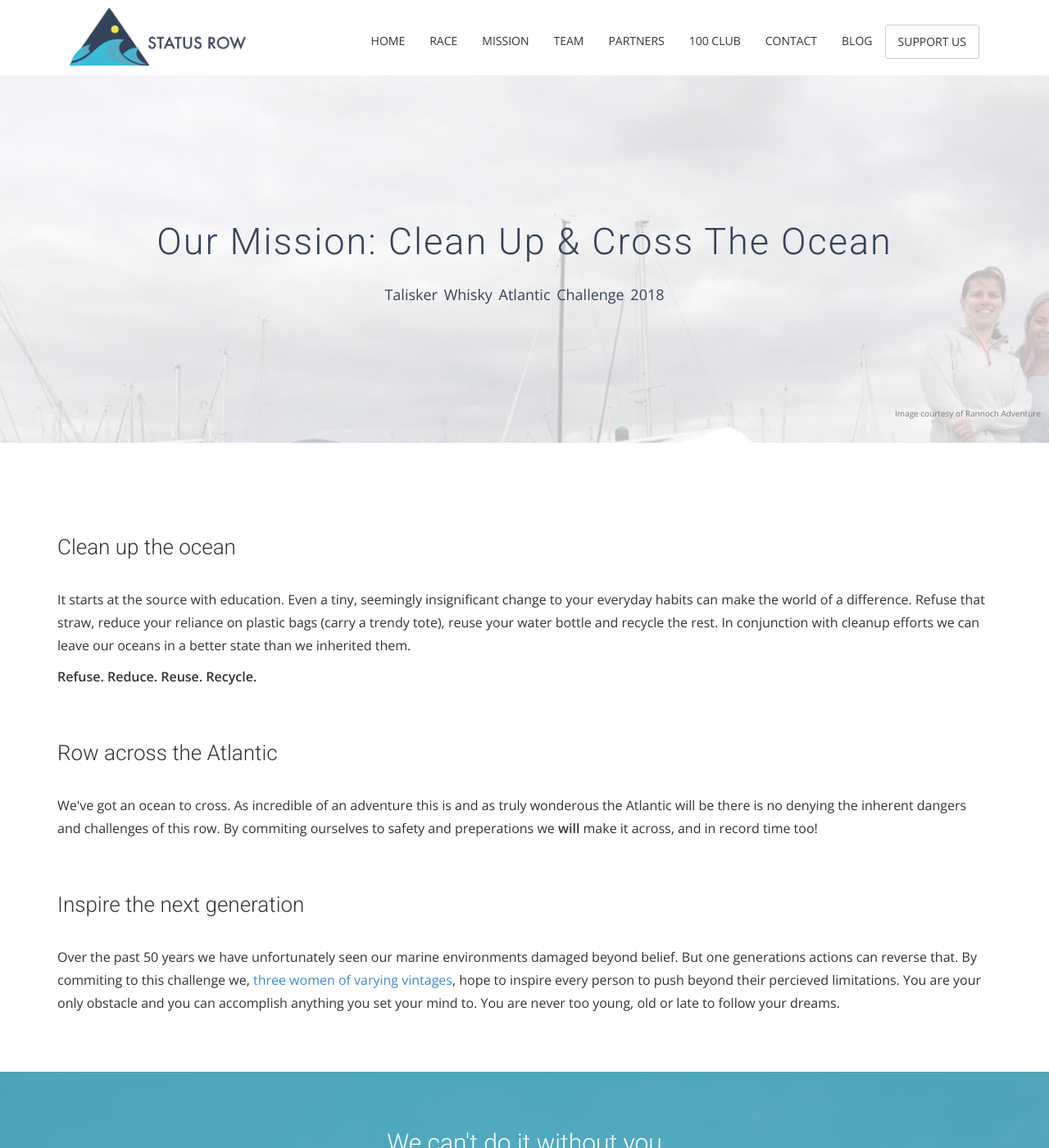
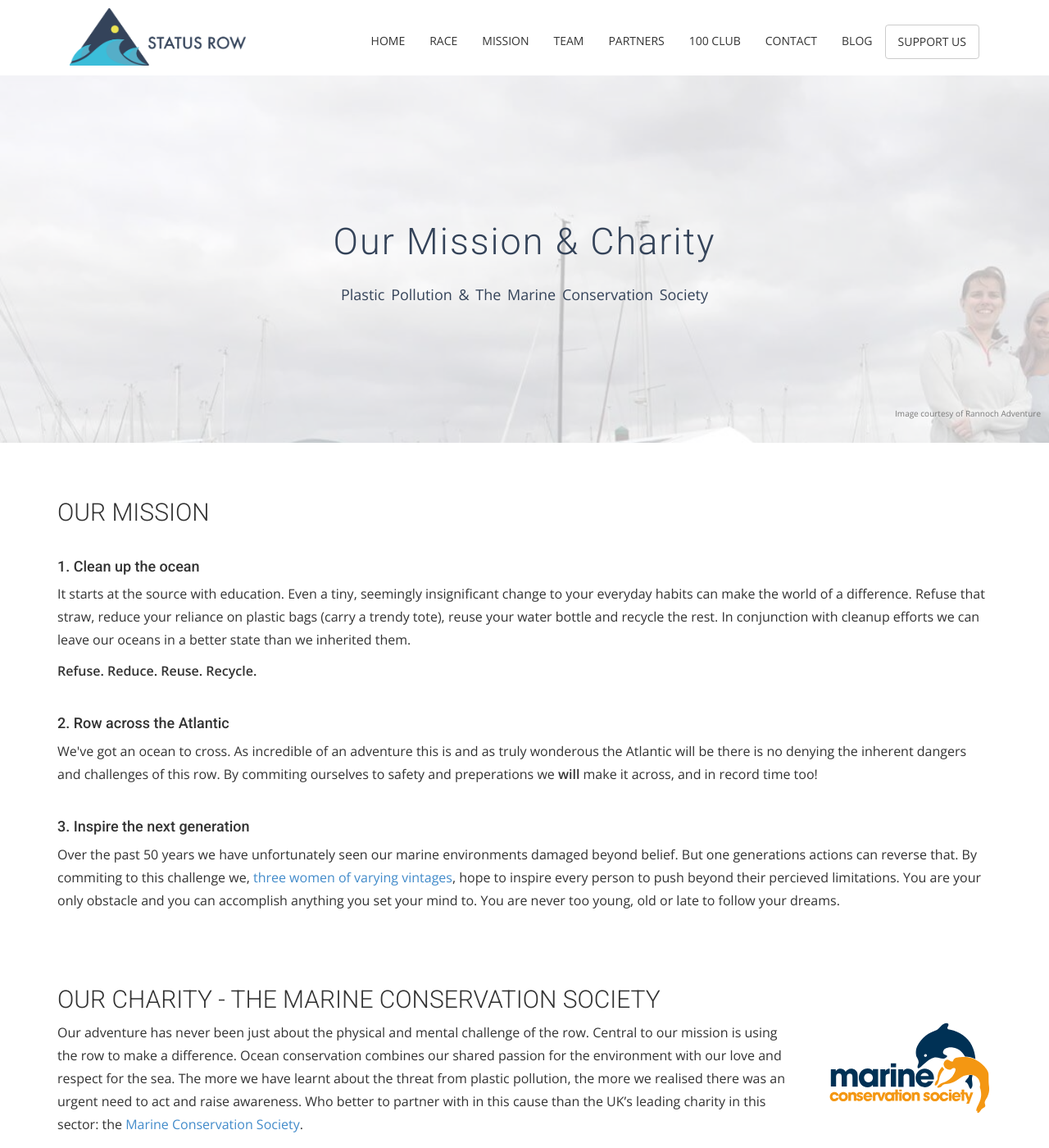
Before and after one commit to statusrow/statusrow.github.io, a Jekyll site: the page built from mission.html, in a window 1280 px wide and 1400 px high. Shown: the whole window at 82% size. Built offline with Jekyll 4.4.1, drawn with Linux system fonts in a browser that asks for light colours; nearby versions of some CDN libraries; some web fonts are replaced; some of the changed text lies outside the part shown.

Commit message:
Add charity to mission

```diff
--- a/css/responsive.css
+++ b/css/responsive.css
@@ -201,7 +201,14 @@
     padding: 30px 0;
   }
   #mission {
+    margin: 60px auto;
+  }
+  #charity {
     margin: 0 auto;
+  }
+  #charity img {
+    margin: 40px auto;
+    float: none;
   }
   /*--
 	wrapper Start
--- a/css/style.css
+++ b/css/style.css
@@ -202,6 +202,17 @@
 #mission h2 {
   margin: 60px auto 30px;
 }
+#charity {
+  margin: 60px auto;
+}
+#charity h2 {
+  margin: 60px auto 30px;
+}
+#charity img {
+  max-width: 200px;
+  float: right;
+  margin-left: 50px;
+}
 #blog-list {
   margin-top: 60px;
 }
--- a/mission.html
+++ b/mission.html
@@ -4,15 +4,14 @@
 description: Small actions over time add up to deliver big results when done together. This applies to rowing the Atlantic & fighting plastic pollution through everyday changes.
 permalink: /mission/
 ---
-
     <!-- Slider Start -->
 <section id="global-header">
     <div class="container">
         <div class="row">
             <div class="col-md-12">
                 <div class="block">
-                  <h1>Our Mission: Clean up & cross the Ocean</h1>
-                  <p>Talisker Whisky Atlantic Challenge 2018</p>
+                  <h1>Our Mission &amp; Charity</h1>
+                  <p>Plastic Pollution &amp; The Marine Conservation Society</p>
                 </div>
             </div>
         </div>
@@ -30,14 +29,50 @@
   <div class="container">
     <div class="row">
       <div class="col-md-12">
-        <h2>Clean up the ocean</h2>
+        <h3>Our Mission</h3>
+        <br/>
+        <h4>1. Clean up the ocean</h4>
         <p>It starts at the source with education. Even a tiny, seemingly insignificant change to your everyday habits can make the world of a difference. Refuse that straw, reduce your reliance on plastic bags (carry a trendy tote), reuse your water bottle and recycle the rest. In conjunction with cleanup efforts we can leave our oceans in a better state than we inherited them.</p>
         <p><strong>Refuse. Reduce. Reuse. Recycle.</strong></p>
-       <h2>Row across the Atlantic</h2>
+        <br/>
+        <h4>2. Row across the Atlantic</h4>
         <p>We've got an ocean to cross. As incredible of an adventure this is and as truly wonderous the Atlantic will be there is no denying the inherent dangers and challenges of this row. By commiting ourselves to safety and preperations we <strong>will</strong> make it across, and in record time too!</p>
-        <h2>Inspire the next generation</h2>
+        <br/>
+        <h4>3. Inspire the next generation</h4>
         <p>Over the past 50 years we have unfortunately seen our marine environments damaged beyond belief. But one generations actions can reverse that. By commiting to this challenge we, <a href="{{ site.baseurl }}/team">three women of varying vintages</a>, hope to inspire every person to push beyond their percieved limitations. You are your only obstacle and you can accomplish anything you set your mind to. You are never too young, old or late to follow your dreams.</p>
       </div>
     </div>
   </div>
 </section>
+<!-- Content Start -->
+<section id="charity">
+  <div class="container">
+    <div class="row">
+      <div class="col-md-12">
+        <h3>Our charity - The Marine Conservation Society</h3>
+        <img src="/assets/images/logos/mcs_logo.svg" alt="The Marine Conservation Society"/>
+        <p>Our adventure has never been just about the physical and mental challenge of the row. Central to our mission is using the row to make a difference. Ocean conservation combines our shared passion for the environment with our love and respect for the sea. The more we have learnt about the threat from plastic pollution, the more we realised there was an urgent need to act and raise awareness. Who better to partner with in this cause than the UK’s leading charity in this sector: the <a href="https://www.mcsuk.org/" target="_blank" alt="The Marine Conservation Society">Marine Conservation Society</a>.</p>
+        <br/>
+        <blockquote>‘Our actions have implications for pollution in the ocean, which in turn impacts our health and welfare.’ The MCS</blockquote>
+
+        <h2>Who are the Marine Conservation Society?</h2>
+
+        <p>MCS believes too much is being taken out, and too much is being put into our seas. Whilst every day, our ocean suffers – from overfishing, pollution and a lack of protection - every day also presents another chance to make a change. The MCS team works to reduce the threats to our ocean and build an optimistic future. Their scientists, campaigners, volunteers, advocates, data experts, fundraisers, divers and researchers are all united by the common cause of creating a sustainable future for our seas.</p>
+
+        <p>It is important to us to support a charity with a proven track record. Every year MCS engages over 1 million people in their campaigns and projects. They make the issues real by drawing a connection between people and the ocean - whether they live and work by the coast or on the water, are occasional visitors, or eat produce from the sea.</p>
+
+        <h2>Marine Conservation Society: Clean Seas Programme</h2>
+
+        <p>MCS’ Clean Seas programme has been a leader in reducing marine pollution over the last decade. It focuses on the need to move away from a throwaway society to a circular economy in which all products are designed to be repaired, reused and remade, thereby removing waste and litter.</p>
+
+        <p>MCS has led successful campaigns to introduce charges for single-use bags, removal of microbeads in personal care products, changes in labelling on commonly ‘mis-flushed’ items, and a deposit return system being designed for Scotland (and being consulted on for England).</p>
+
+        <p>However, our oceans continue to be under threat and the MCS needs our support – in changing our habits; in helping to spread the messages; and in providing funding.</p>
+
+        <p>We are proud to be supporting the MCS. We are looking for corporate partners and crowd funding to buy our boat and equipment and the sale of these after the race will be donated to the MCS. We will also be holding a series of fundraising events in aid of MCS and invite you to sponsor us for our 3000 mile row at our virgin giving page- all of these donations will go directly to MCS.</p>
+
+        <blockquote>“The Society has a record of sustained achievement and deserves the wholehearted, passionate support of everyone who cares about our marine environment. Our special bond with our coastline and the sea, developed and nurtured over many generations, deserves nothing less.” - HRH The Prince of Wales, MCS President</blockquote>
+      </div>
+    </div>
+  </div>
+</section>
```
Also changed, not shown: assets/images/logos/mcs_logo.svg (added), assets/images/support/support_btn.png (deleted), 5 other files.
